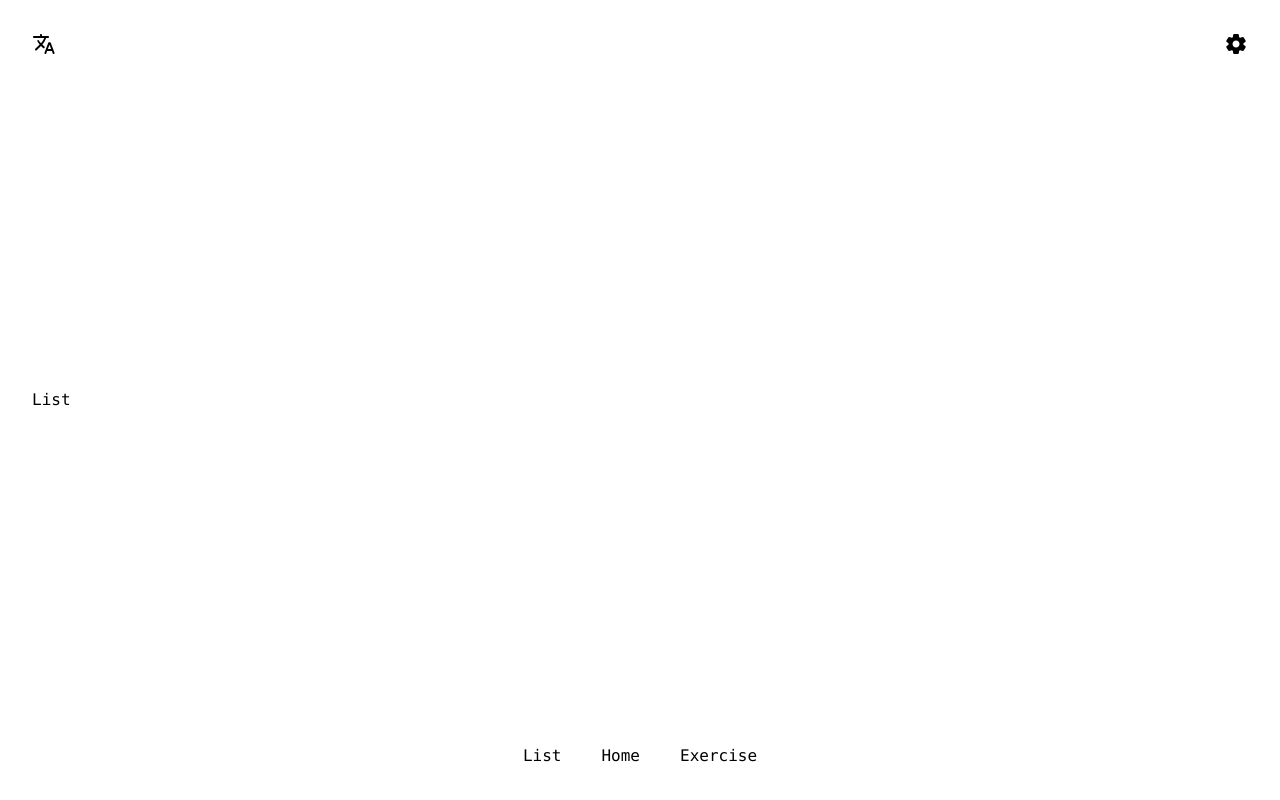
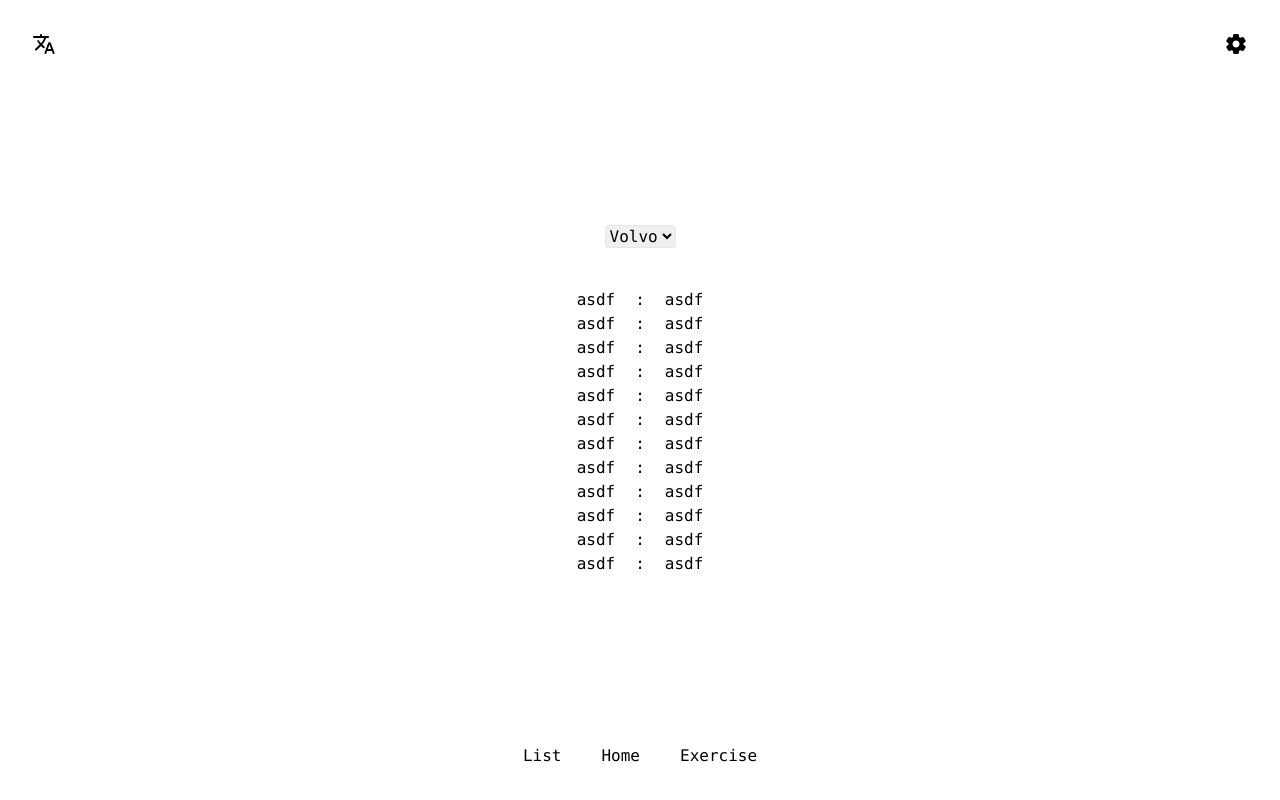
Before and after one commit to enescagrihan/vocab-help, a Next.js app: page /list in a window 1280 px wide. Built offline with nearby package versions, Linux system fonts and the light colour scheme.

Commit message:
refactor: Replace some code with ListItem component.

```diff
--- a/app/list/page.tsx
+++ b/app/list/page.tsx
@@ -1,5 +1,28 @@
+import ListItem from "@/components/shared/ListItem";
+
 export default function List() {
-    return (
-        <p>List</p>
-    )
+  return (
+    <div className="flex flex-col items-center gap-10">
+        <select className="border border-gray rounded">
+          <option value="volvo">Volvo</option>
+          <option value="saab">Saab</option>
+          <option value="opel">Opel</option>
+          <option value="audi">Audi</option>
+        </select>
+      <div className="flex flex-col items-center">
+        <ListItem />
+        <ListItem />
+        <ListItem />
+        <ListItem />
+        <ListItem />
+        <ListItem />
+        <ListItem />
+        <ListItem />
+        <ListItem />
+        <ListItem />
+        <ListItem />
+        <ListItem />
+      </div>
+    </div>
+  );
 }
--- a/app/page.tsx
+++ b/app/page.tsx
@@ -1,3 +1,4 @@
+import ListItem from "@/components/shared/ListItem";
 import Image from "next/image";
 
 export default function Home() {
@@ -19,56 +20,16 @@ export default function Home() {
         <button className="bg-sky-700 text-white rounded w-24">SAVE</button>
       </div>
       <div>
-        <div className="flex gap-5">
-          <p>asdf</p>
-          <span>:</span>
-          <p>asdf</p>
-        </div>
-        <div className="flex gap-5">
-          <p>asdf</p>
-          <span>:</span>
-          <p>asdf</p>
-        </div>
-        <div className="flex gap-5">
-          <p>asdf</p>
-          <span>:</span>
-          <p>asdf</p>
-        </div>
-        <div className="flex gap-5">
-          <p>asdf</p>
-          <span>:</span>
-          <p>asdf</p>
-        </div>
-        <div className="flex gap-5">
-          <p>asdf</p>
-          <span>:</span>
-          <p>asdf</p>
-        </div>
-        <div className="flex gap-5">
-          <p>asdf</p>
-          <span>:</span>
-          <p>asdf</p>
-        </div>
-        <div className="flex gap-5">
-          <p>asdf</p>
-          <span>:</span>
-          <p>asdf</p>
-        </div>
-        <div className="flex gap-5">
-          <p>asdf</p>
-          <span>:</span>
-          <p>asdf</p>
-        </div>
-        <div className="flex gap-5">
-          <p>asdf</p>
-          <span>:</span>
-          <p>asdf</p>
-        </div>
-        <div className="flex gap-5">
-          <p>asdf</p>
-          <span>:</span>
-          <p>asdf</p>
-        </div>
+        <ListItem />
+        <ListItem />
+        <ListItem />
+        <ListItem />
+        <ListItem />
+        <ListItem />
+        <ListItem />
+        <ListItem />
+        <ListItem />
+        <ListItem />
       </div>
     </main>
   );
```
